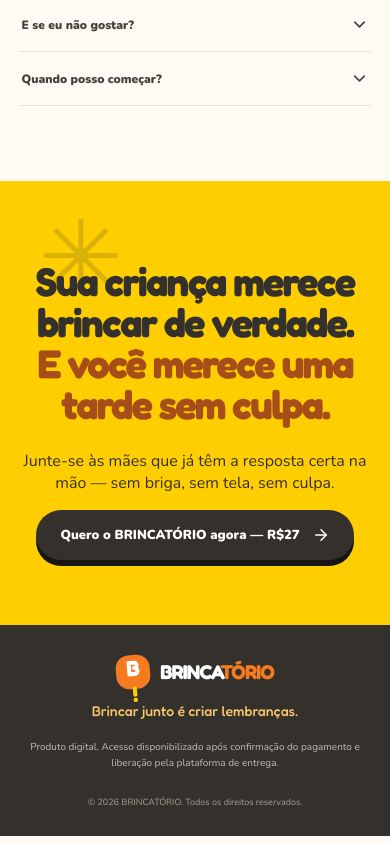
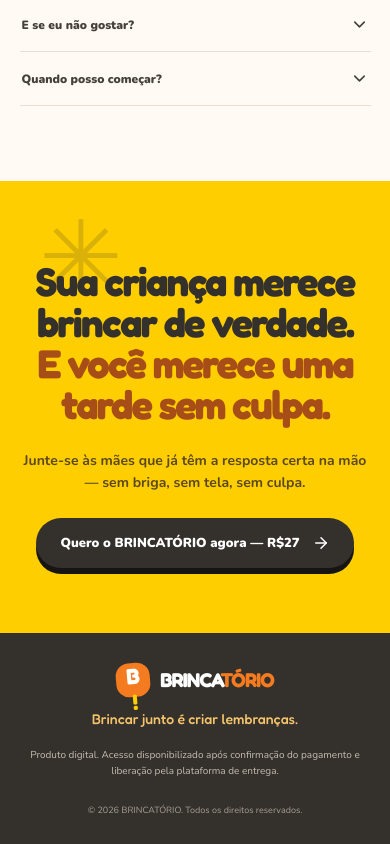
Before and after one commit to thiagosetthework-git/brincatorio, a React (Vite) app: page / in a window 390 px wide. Shown: the part 6801-7645 px from the top of the page. Built offline with nearby package versions, Linux system fonts and the light colour scheme.

Commit message:
Estiliza texto da chamada final

```diff
--- a/src/index.css
+++ b/src/index.css
@@ -545,3 +545,24 @@
     margin-bottom:22px;
   }
 }
+
+
+/* Texto de apoio da chamada final */
+.final-cta-lead{
+  max-width:620px;
+  margin:0 auto 26px;
+  color:#5b481d;
+  font-size:16px;
+  line-height:1.65;
+  font-weight:700;
+}
+.final-cta .button-dark{
+  text-decoration:none;
+}
+@media(max-width:640px){
+  .final-cta-lead{
+    font-size:14px;
+    line-height:1.6;
+    margin-bottom:24px;
+  }
+}
```
